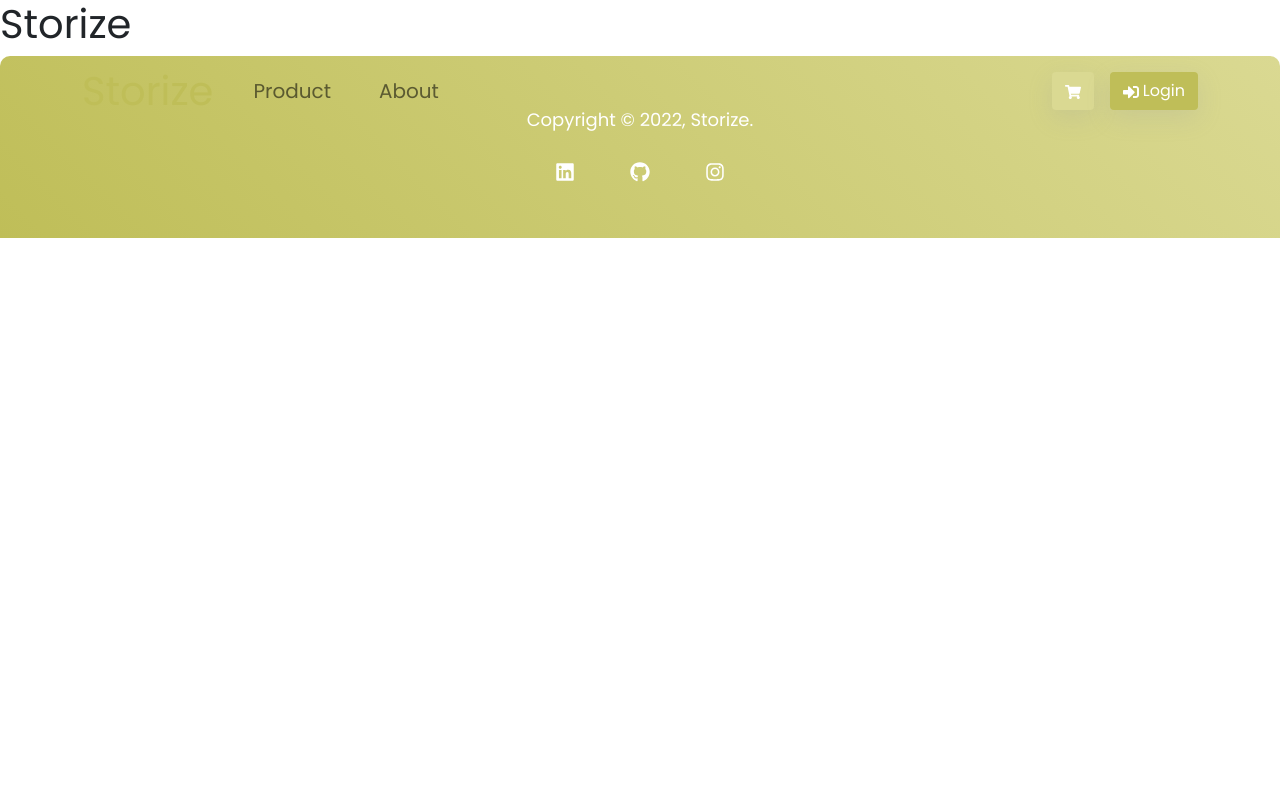
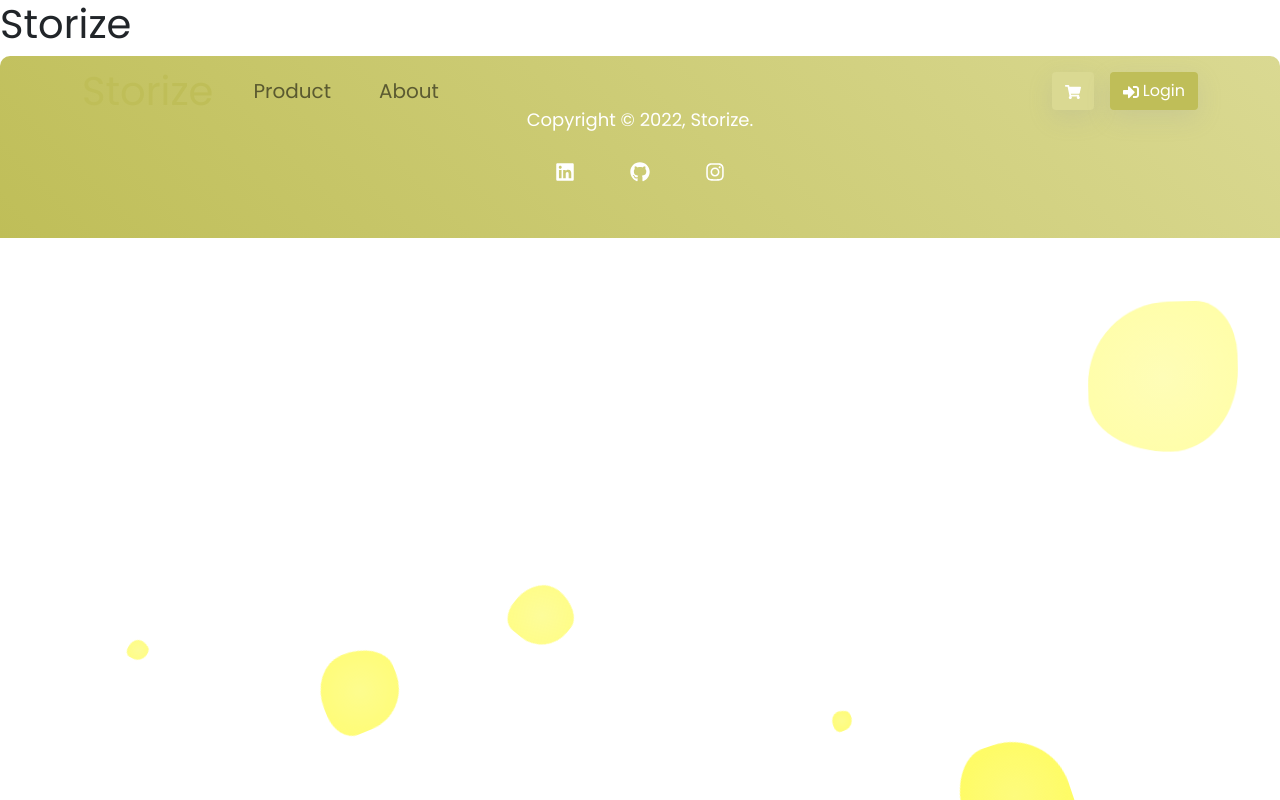
Before and after one commit to leonardo-lim/storize-next-ts, a Next.js app: page / in a window 1280 px wide. Built offline with nearby package versions, Linux system fonts and the light colour scheme.

Commit message:
Add background to layout

```diff
--- a/components/Layout.tsx
+++ b/components/Layout.tsx
@@ -1,6 +1,7 @@
 import Head from 'next/head';
 import { useRouter } from 'next/router';
 import { useState } from 'react';
+import Background from './Background';
 import Navbar from './Navbar';
 import Footer from './Footer';
 
@@ -20,6 +21,7 @@ const Layout: React.FC<LayoutProps> = ({ children }) => {
                 <meta name="description" content="E Commerce Web App with Next.js and TypeScript" />
             </Head>
 
+            <Background />
             {(asPath !== '/login' && asPath !== '/register') && <Navbar amount={amount} setAmount={setAmount} />}
             <main>{children}</main>
             <Footer />
```
